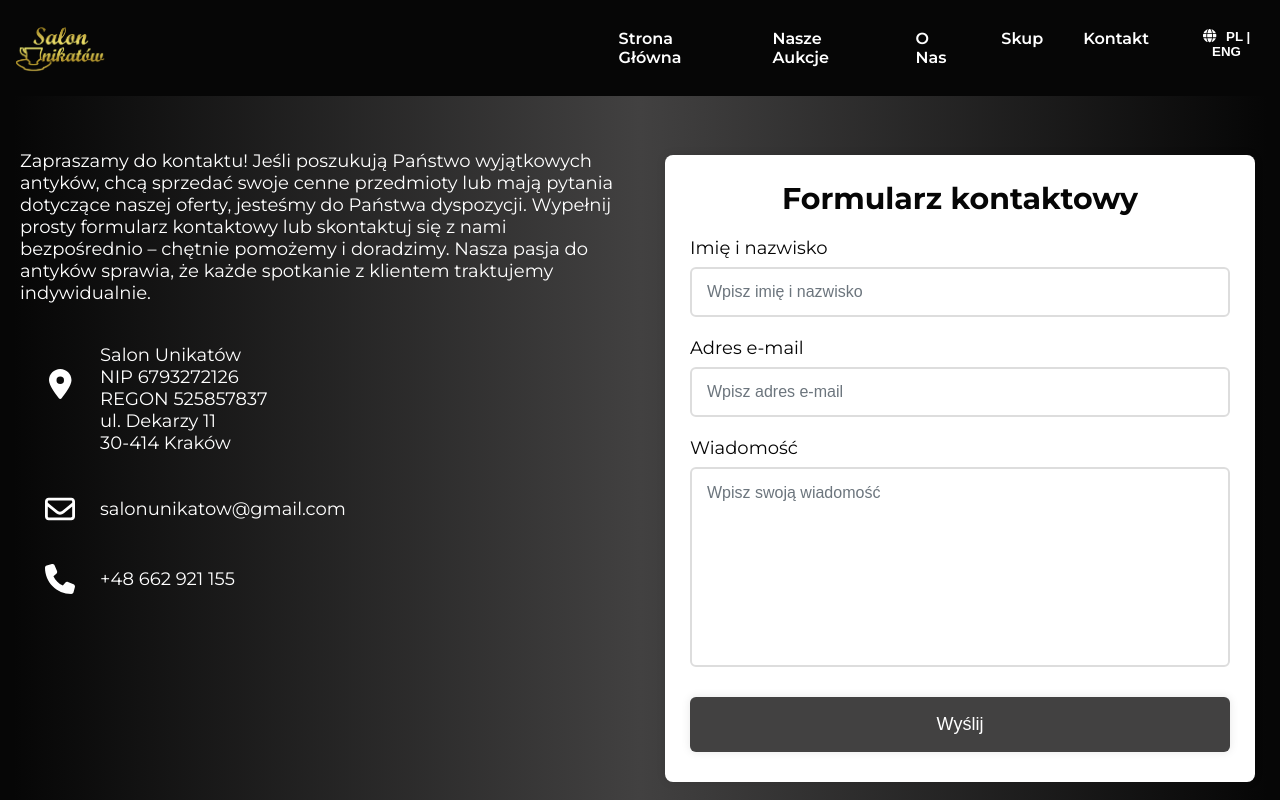
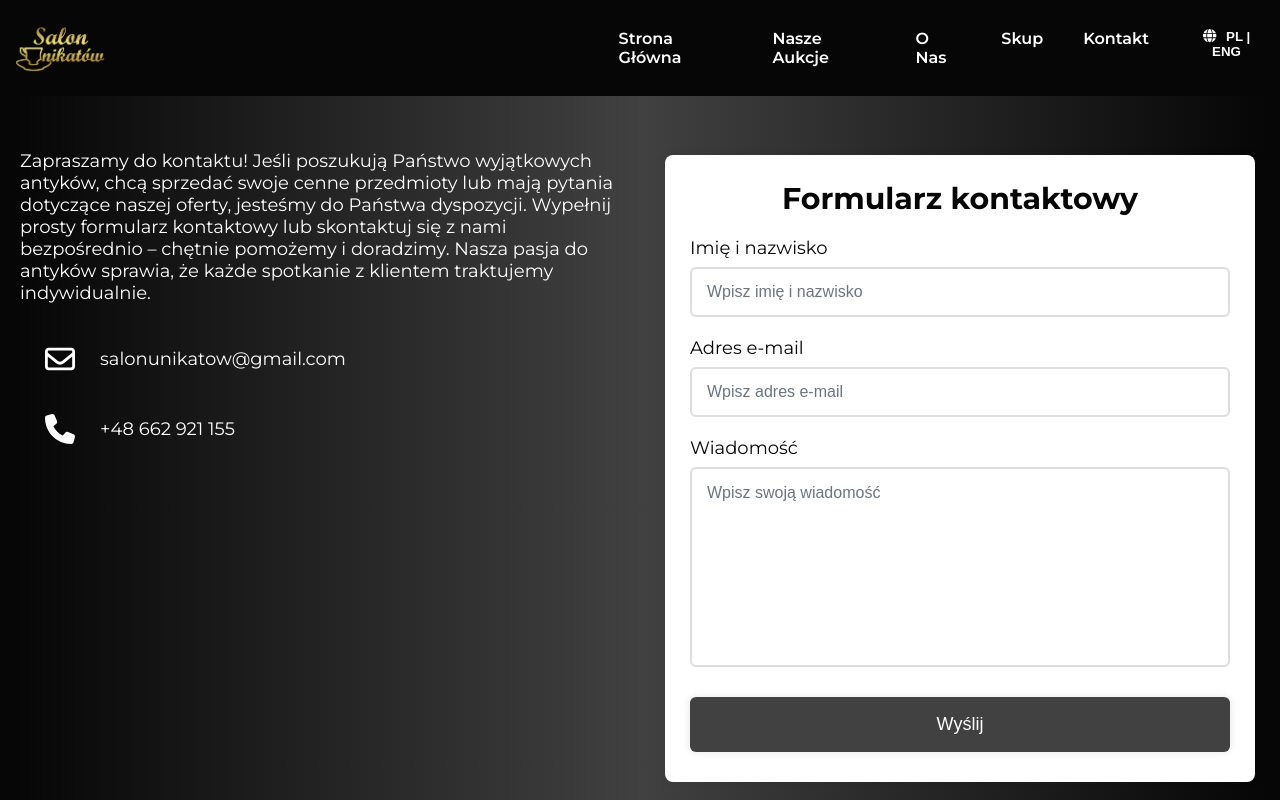
Before and after one commit to jkbednarczyk/subc, a React (Create React App) app: page /subc/contact in a window 1280 px wide. Shown: the top 800 px of the page. Built offline with nearby package versions, Linux system fonts and the light colour scheme; a web font is replaced by a local one.

Commit message:
SUBC-0013 Move address info to privacy policy

```diff
--- a/src/components/contact/ContactPage.component.tsx
+++ b/src/components/contact/ContactPage.component.tsx
@@ -1,7 +1,7 @@
 import './ContactPage.css';
 import { ContactForm } from "./contactForm/ContactForm.component";
 import { faEnvelope } from '@fortawesome/free-regular-svg-icons';
-import { faLocationDot, faPhone } from "@fortawesome/free-solid-svg-icons";
+import { faPhone } from "@fortawesome/free-solid-svg-icons";
 import { translate } from "../../lang/utils/TranslationUtils";
 import { CustomContactItem } from '../common/customContactItem/CustomContactItem.component';
 import { Footer } from '../footer/Footer.component';
@@ -14,15 +14,6 @@ export const ContactPage = () => {
                 <li className="contact-item">
                     <p>{translate("CONTACT.CONTACT_PAGE_TEXT")}</p>
                 </li>
-                <CustomContactItem icon={faLocationDot}>
-                    <p>
-                        Salon Unikatów<br />
-                        NIP 6793272126<br />
-                        REGON 525857837<br />
-                        ul. Dekarzy 11<br />
-                        30-414 Kraków
-                    </p>
-                </CustomContactItem>
                 <CustomContactItem icon={faEnvelope}>
                     <a href="mailto:salonunikatow@gmail.com">salonunikatow@gmail.com</a>
                 </CustomContactItem>
--- a/src/components/privacyPolicy/PrivacyPolicy.component.tsx
+++ b/src/components/privacyPolicy/PrivacyPolicy.component.tsx
@@ -18,6 +18,8 @@ export const PrivacyPolicy = () => {
             <CustomContactItem icon={faLocationDot}>
                     <p>
                         Salon Unikatów<br />
+                        NIP 6793272126<br />
+                        REGON 525857837<br />
                         ul. Dekarzy 11<br />
                         30-414 Kraków
                     </p>
```
